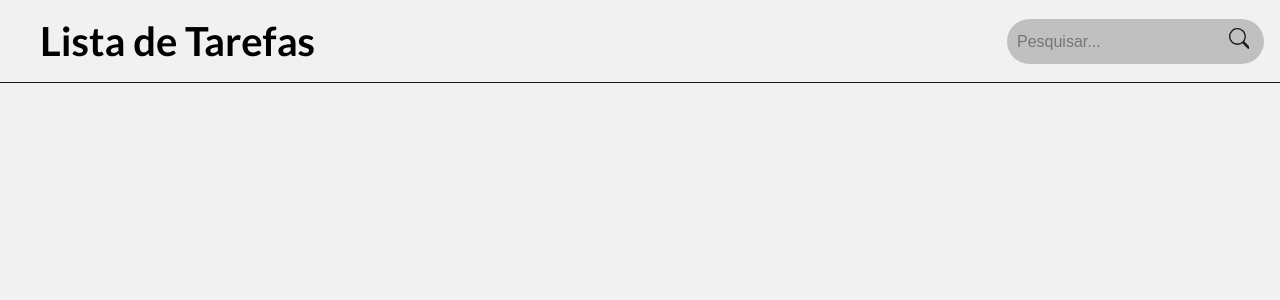
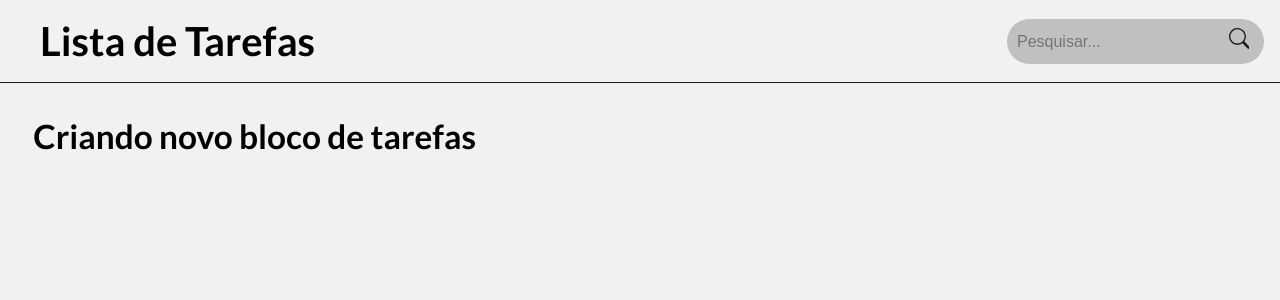
Before and after one commit to Elian-beep/ToDo-List, a Next.js app: page /NewTask in a window 1280 px wide. Shown: the top 300 px of the page. Built offline with nearby package versions, Linux system fonts and the light colour scheme.

Commit message:
NewTask: Titulo

```diff
--- a/components/NoLists/styleNoLists.js
+++ b/components/NoLists/styleNoLists.js
@@ -1,5 +1,6 @@
 import styled from "styled-components";
 
+//-----------------CONTEUDO
 export const Content = styled.div`
     display: flex;
     align-items: center;
@@ -8,6 +9,7 @@ export const Content = styled.div`
     height: calc(100vh - 200px);
 `;
 
+//-----------------TITULO
 export const Title = styled.h1`
     font-weight: 700;
     font-size: 40pt;
@@ -20,6 +22,7 @@ export const Title = styled.h1`
     }
 `;
 
+//-----------------SUBTITUTLO
 export const SubTitle = styled.h3`
     font-size: 20pt;
 
@@ -28,6 +31,7 @@ export const SubTitle = styled.h3`
     }
 `;
 
+//-----------------AREA PARA O BOTÃO
 export const AreaBtn = styled.div`
     display: flex;
     justify-content: center;
@@ -40,6 +44,7 @@ export const AreaBtn = styled.div`
     }
 `;
 
+//-----------------BOTÃO PARA CRIAR NOVA TAREFA
 export const BtnNewBlockTasks = styled.a`
     padding: 1em;
     font-size: 15pt;
--- a/src/pages/NewTask/index.jsx
+++ b/src/pages/NewTask/index.jsx
@@ -1,8 +1,12 @@
 import React from "react";
+import { Container, Content, Title } from "../../../styles/stylePageNewTask";
 
 export default function NewTask() {
     return(
-        <div>
-        </div>
+        <Container>
+            <Content>
+                <Title>Criando novo bloco de tarefas</Title>
+            </Content>
+        </Container>
     );
 }
--- a/src/pages/_app.jsx
+++ b/src/pages/_app.jsx
@@ -8,7 +8,7 @@ function MyApp({ Component, pageProps }) {
   return (
     <>
       <Head>
-        <title>Shop List</title>
+        <title>ToDo List</title>
       </Head>
       <Header />
 
--- a/styles/stylePageNewTask.js
+++ b/styles/stylePageNewTask.js
@@ -0,0 +1,16 @@
+import styled from "styled-components";
+
+//-----------------CONTAINER
+export const Container = styled.div``;
+
+
+//-----------------CONTEUDO
+export const Content = styled.div`
+`;
+
+//-----------------TITULO
+export const Title = styled.h1`
+    font-size: 25pt;
+    margin-top: 1em;
+    margin-left: 1em;
+`;
```
